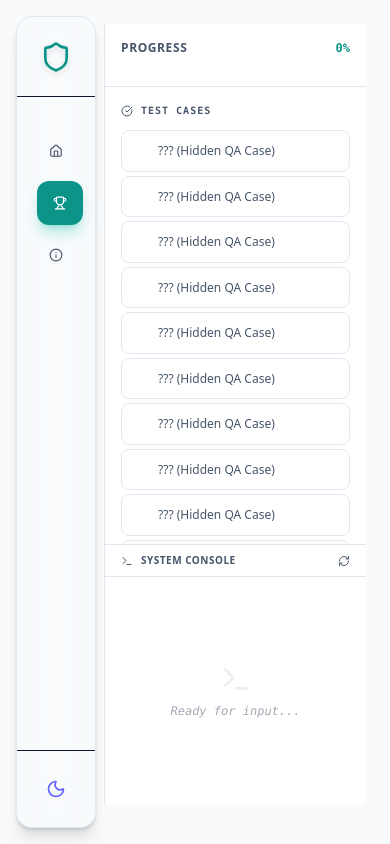
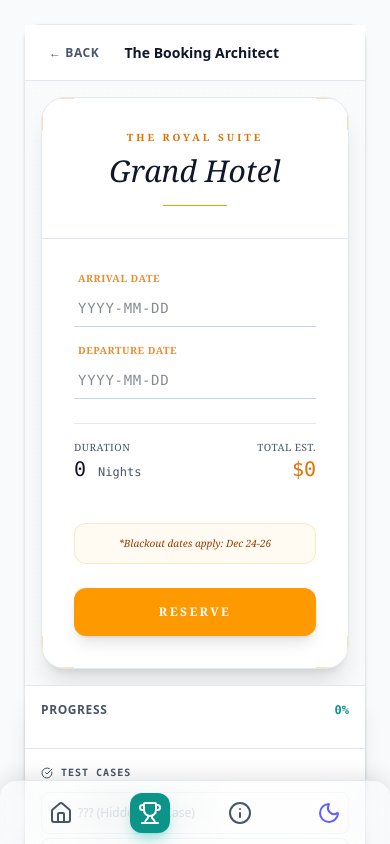
Before and after one commit to letsconfuse/manualQaLabs, a React (Vite) app: page /challenge/booking-architect in a window 390 px wide. Shown: the top 844 px of the page. Built offline with nearby package versions, Linux system fonts and the light colour scheme.

Commit message:
Optimize for Mobile: Bottom Nav, Responsive Layout, Mobile Friendly Challenge View

```diff
--- a/src/components/ChallengeRunner.jsx
+++ b/src/components/ChallengeRunner.jsx
@@ -69,7 +69,7 @@ const ChallengeRunner = ({
     }, [solvedCases, requirements.length, progress]);
 
     return (
-        <div className="h-[calc(100vh-64px)] w-full bg-body flex flex-col md:flex-row overflow-hidden font-sans text-secondary-color">
+        <div className="h-auto md:h-[calc(100vh-64px)] w-full bg-body flex flex-col md:flex-row overflow-visible md:overflow-hidden font-sans text-secondary-color rounded-2xl md:rounded-l-2xl shadow-sm border border-theme">
 
             {/* LEFT PANE: Interactive App Stage */}
             <div className="flex-grow h-full relative overflow-auto flex flex-col">
@@ -142,7 +142,7 @@ const ChallengeRunner = ({
             </div>
 
             {/* RIGHT PANE: Sidebar Tools (Checklist & Console) */}
-            <div className="w-full md:w-96 flex-shrink-0 flex flex-col border-l border-theme bg-surface h-full overflow-hidden transition-all duration-300 shadow-xl z-20">
+            <div className="w-full md:w-96 flex-shrink-0 flex flex-col border-t md:border-t-0 md:border-l border-theme bg-surface h-auto md:h-full overflow-hidden transition-all duration-300 shadow-xl z-20 rounded-b-2xl md:rounded-b-none md:rounded-r-2xl">
 
                 {/* Progress Header */}
                 <div className="flex-shrink-0 p-4 border-b border-theme bg-body">
--- a/src/components/Layout.jsx
+++ b/src/components/Layout.jsx
@@ -5,7 +5,7 @@ const Layout = ({ children }) => {
     return (
         <div className="flex min-h-screen bg-body text-primary-color font-sans selection:bg-accent-primary/30 selection:text-accent-primary transition-colors duration-300">
             <Sidebar />
-            <div className="flex-1 ml-20 md:ml-64 relative">
+            <div className="flex-1 ml-0 md:ml-64 relative pb-24 md:pb-0">
                 {/* Top Gradient Overlay for subtle atmosphere - Adapted for Light/Dark */}
                 <div className="fixed top-0 left-0 w-full h-96 bg-gradient-to-b from-accent-primary/5 to-transparent pointer-events-none z-0" />
 
--- a/src/components/Sidebar.jsx
+++ b/src/components/Sidebar.jsx
@@ -14,9 +14,9 @@ const Sidebar = () => {
     ];
 
     return (
-        <aside className="fixed left-4 top-4 bottom-4 w-20 md:w-64 bg-surface/95 backdrop-blur-xl border border-theme rounded-2xl shadow-3d flex flex-col z-50 transition-all duration-300">
+        <aside className="fixed bottom-0 left-0 right-0 h-16 w-full md:w-64 md:h-auto md:top-4 md:bottom-4 md:left-4 bg-surface/95 backdrop-blur-xl border-t md:border border-theme rounded-t-2xl md:rounded-2xl shadow-[0_-4px_20px_rgba(0,0,0,0.1)] md:shadow-3d flex flex-row md:flex-col items-center md:items-stretch justify-between md:justify-start z-50 transition-all duration-300 md:z-50 px-4 md:px-0">
             {/* Logo Area */}
-            <Link to="/" className="h-20 flex items-center justify-center md:justify-start md:px-6 border-b border-theme/50 hover:bg-slate-50 dark:hover:bg-slate-800/50 transition-colors group">
+            <Link to="/" className="hidden md:flex h-20 items-center justify-center md:justify-start md:px-6 border-b border-theme/50 hover:bg-slate-50 dark:hover:bg-slate-800/50 transition-colors group">
                 <div className="p-2 bg-accent-primary/10 rounded-xl transition-transform">
                     <Shield className="w-8 h-8 text-accent drop-shadow-md" />
                 </div>
@@ -26,29 +26,37 @@ const Sidebar = () => {
             </Link>
 
             {/* Navigation */}
-            <nav className="flex-1 py-8 flex flex-col space-y-2 px-4">
+            <nav className="flex-1 md:grow-0 md:flex-auto flex flex-row md:flex-col justify-around md:justify-start items-center md:items-stretch w-full md:w-auto md:py-8 md:px-4 md:space-y-2">
                 {navItems.map((item) => (
                     <NavLink
                         key={item.path}
                         to={item.path}
                         className={({ isActive }) => {
                             const isPathActive = isActive || (item.path === '/challenges' && location.pathname.startsWith('/challenge'));
-                            return `flex items-center justify-center md:justify-start px-4 py-3 rounded-xl transition-all duration-200 group ${isPathActive
-                                ? 'bg-accent-primary text-white shadow-lg shadow-teal-500/30 translate-x-1'
-                                : 'text-secondary-color hover:bg-slate-200 dark:hover:bg-slate-800 hover:text-slate-900 dark:hover:text-white hover:translate-x-1'
+                            return `flex items-center justify-center md:justify-start p-2 md:px-4 md:py-3 rounded-xl transition-all duration-200 group ${isPathActive
+                                ? 'bg-accent-primary text-white shadow-lg shadow-teal-500/30 md:translate-x-1'
+                                : 'text-secondary-color hover:bg-slate-200 dark:hover:bg-slate-800 hover:text-slate-900 dark:hover:text-white md:hover:translate-x-1'
                                 }`
                         }}
                     >
-                        <item.icon className="w-5 h-5" />
+                        <item.icon className="w-6 h-6 md:w-5 md:h-5" />
                         <span className="hidden md:block ml-3 text-sm font-bold">
                             {item.label}
                         </span>
                     </NavLink>
                 ))}
+
+                {/* Mobile Theme Toggle (Inside Nav for spacing) */}
+                <button
+                    onClick={toggleTheme}
+                    className="md:hidden flex items-center justify-center p-2 rounded-xl text-secondary-color hover:bg-slate-200 dark:hover:bg-slate-800 transition-colors"
+                >
+                    {theme === 'dark' ? <Sun className="w-6 h-6 text-amber-400" /> : <Moon className="w-6 h-6 text-indigo-500" />}
+                </button>
             </nav>
 
             {/* Footer / Theme Toggle */}
-            <div className="p-4 border-t border-theme/50 flex flex-col gap-4">
+            <div className="hidden md:flex p-4 border-t border-theme/50 flex-col gap-4">
                 <button
                     onClick={toggleTheme}
                     className="flex items-center justify-center md:justify-start p-3 rounded-xl text-secondary-color hover:text-slate-900 dark:hover:text-white hover:bg-slate-200 dark:hover:bg-slate-800 transition-all active:scale-95"
```
